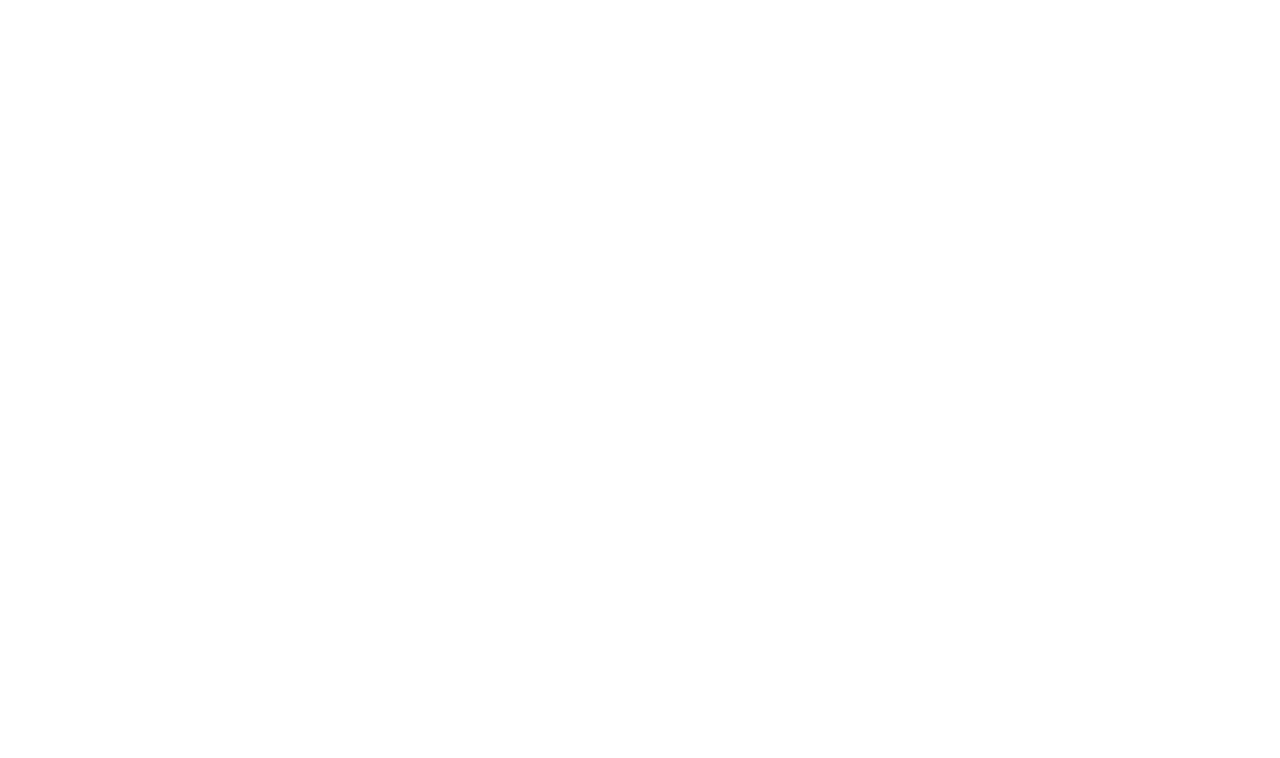
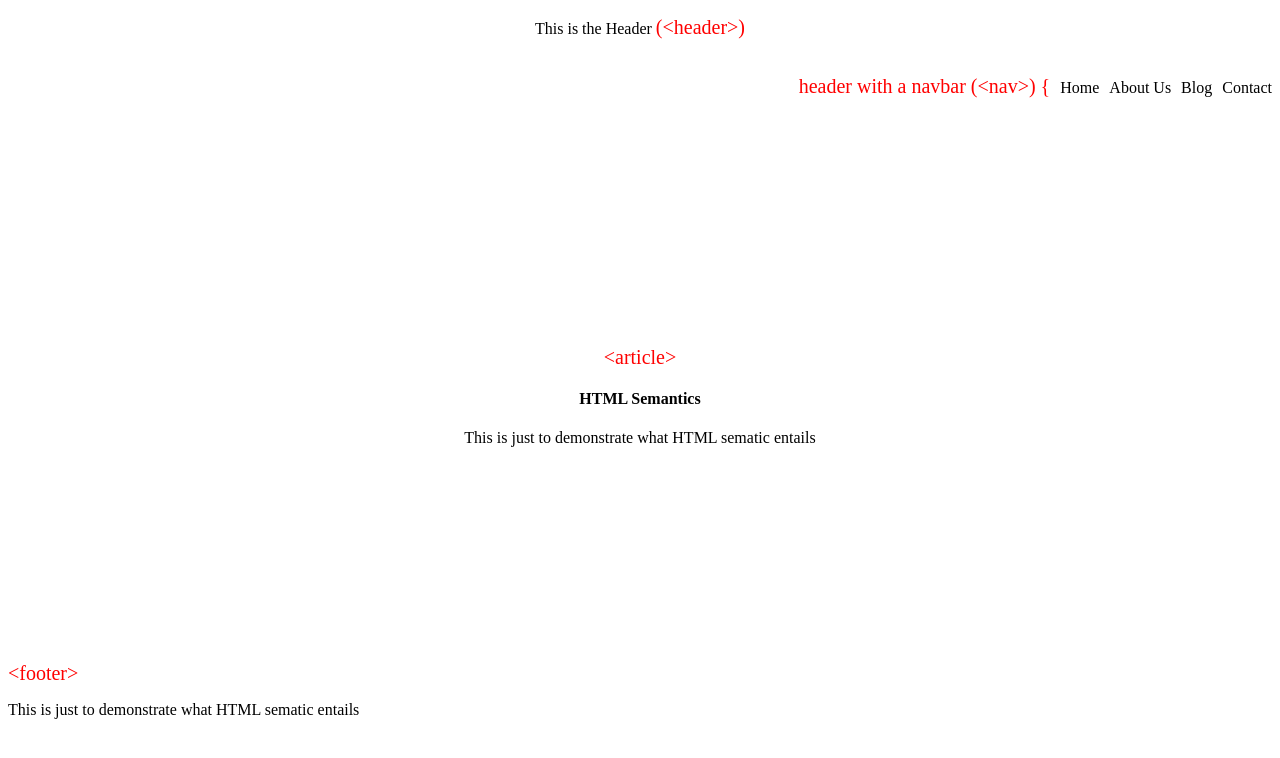
Before and after one commit to GeoffreyGichaga/Semantic-HTML, a plain HTML site: page index.html in a window 1280 px wide. Drawn offline with Linux system fonts and the light colour scheme.

Commit message:
ft:elements - add basic html semantic elements with styling

```diff
--- a/index.html
+++ b/index.html
@@ -9,7 +9,30 @@
 </head>
 <body>
 
+    <header>
+        <p>This is the Header <span>(&lt;header&gt;)</span></p>
+        <nav>
+            <ul>
+                <p>header with a navbar (&lt;nav&gt;) {</p>
+                <li>Home</li>
+                <li>About Us</li>
+                <li>Blog</li>
+                <li>Contact</li>
+            </ul>
+        </nav>
+    </header>
 
+    <article>
+        <p><span>&lt;article&gt;</span></p>
+        <h4>HTML Semantics</h4>
+        <p>This is just to demonstrate what HTML sematic entails</p>
+    </article>
+
+    <footer>
+        <p><span>&lt;footer&gt;</span></p>
+        <p>This is just to demonstrate what HTML sematic entails</p>
+
+    </footer>
 
 </body>
 </html>
--- a/style.css
+++ b/style.css
@@ -0,0 +1,53 @@
+header p
+{
+    text-align: center;
+}
+header p span
+{
+    color: red;
+    font-size: 20px;
+}
+
+nav p{
+    color: red;
+    font-size: 20px;
+}
+
+nav ul
+{
+    display: flex;
+    justify-content: end;
+}
+
+nav ul li
+{
+    padding:24px 0px 0px 10px;
+    list-style: none;
+
+
+
+}
+
+article
+{
+    text-align: center;
+    margin-top: 18%;
+}
+
+article p span
+{
+    color: red;
+    font-size: 20px;
+}
+
+
+footer
+{
+    margin-top: 17%;
+}
+
+footer span
+{
+    color: red;
+    font-size: 20px;
+}
```
